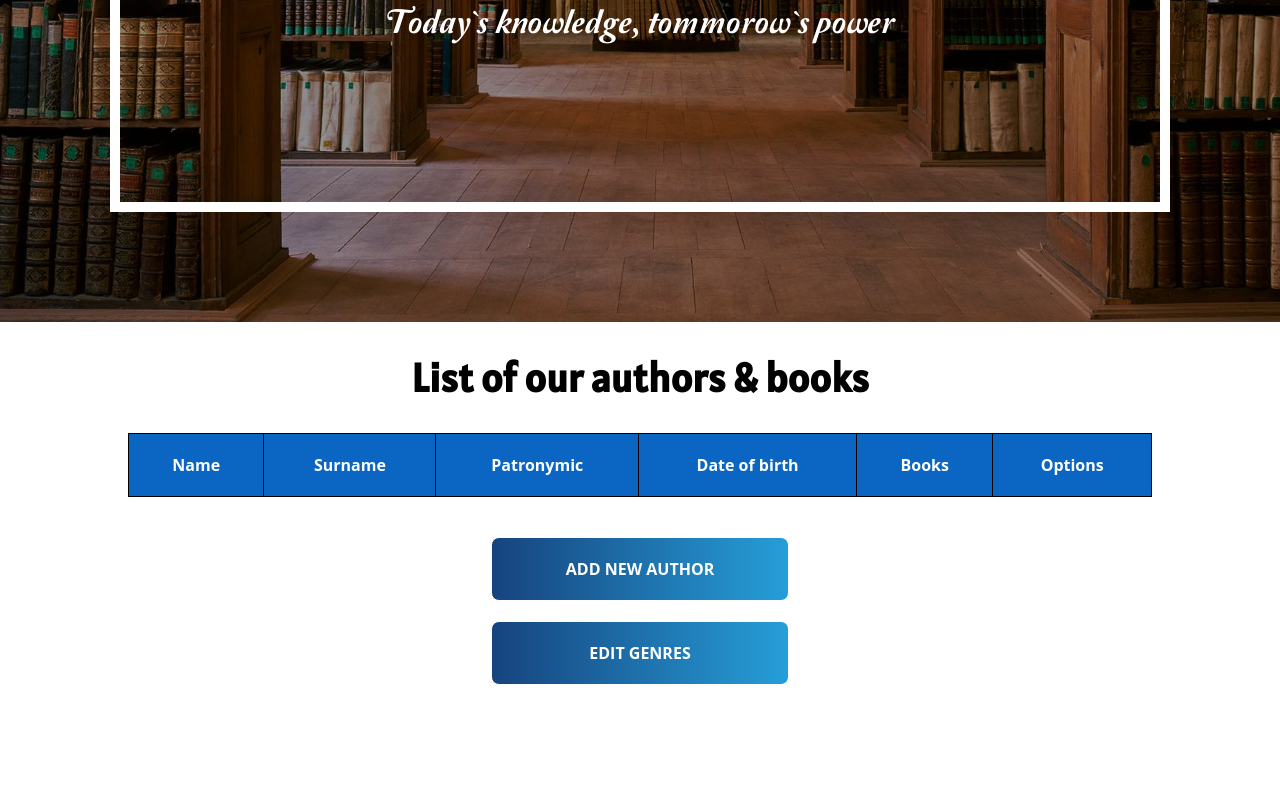
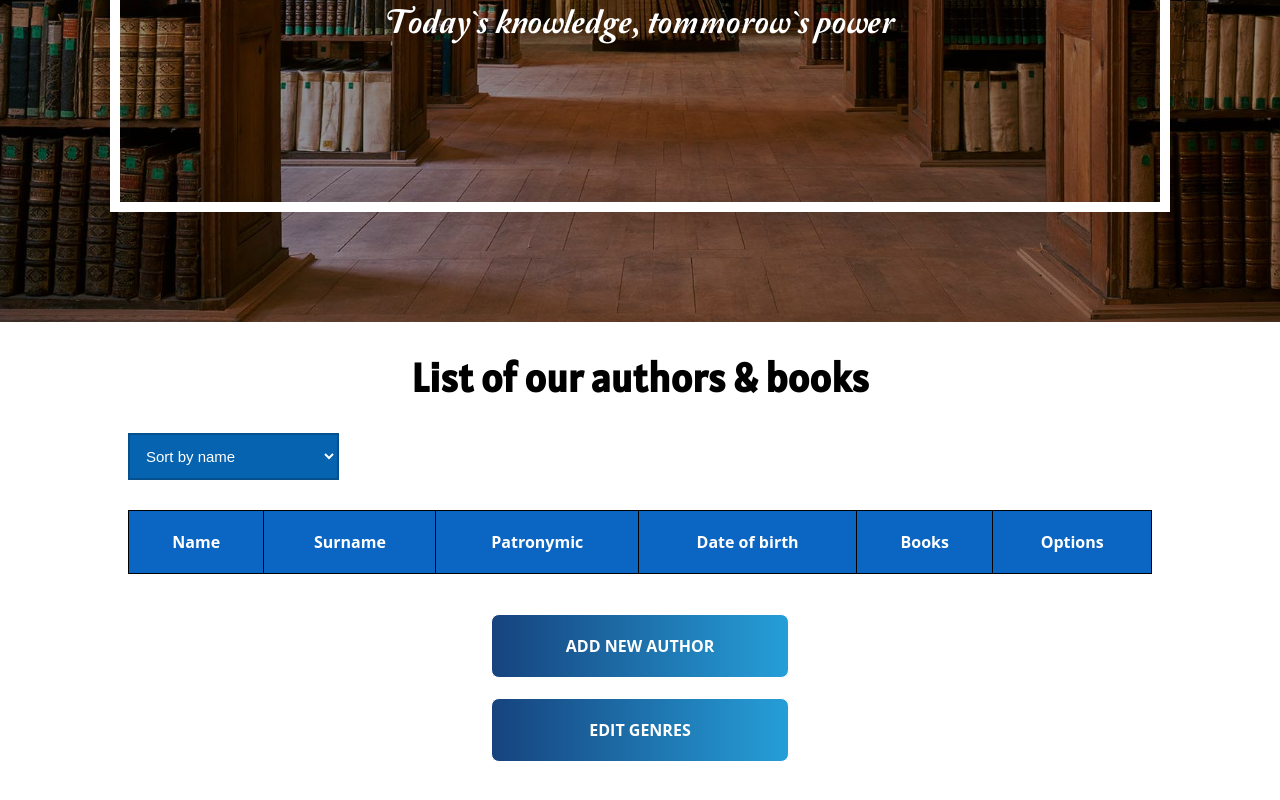
Before and after one commit to SverchkovVlad/BooksAccounting, an Angular app: page / in a window 1280 px wide. Shown: the part 478-1278 px from the top of the page. Before the commit the page ends 1203 px from the top, so only its background shows below. Built offline with nearby package versions, Linux system fonts and the light colour scheme; no server answers.

Commit message:
Added drop-down menu for future sorting methods

```diff
--- a/src/app/main/main-page/main-page.component.css
+++ b/src/app/main/main-page/main-page.component.css
@@ -64,8 +64,17 @@ h1, h3 {
     font-size: 40px;
 }
 
-.book-item {
-    border: 1px solid red;
+.list-sorting {
+    margin: 30px auto;
+}
+
+.list-sorting select {
+    background-color: #0563af;
+    color: white;
+    padding: 12px;
+    border: 2px solid #08508b;
+    font-size: 15px;
+    cursor: pointer;
 }
 
 .authors-table {
@@ -79,7 +88,10 @@ h1, h3 {
     border: 1px solid black;
 }
 
-.authors-table th, .authors-table button, .a-buttons a {
+.authors-table th,
+.authors-table button,
+.a-buttons a,
+.list-sorting {
     font-family: "Open Sans", sans-serif;
 }
 
--- a/src/app/main/main-page/main-page.component.html
+++ b/src/app/main/main-page/main-page.component.html
@@ -10,6 +10,16 @@
 <section class = "books-container">
     <div class = "center">
         <h3>List of our authors & books</h3>
+
+        <div class="list-sorting">
+            <select name="" id="">
+                <option value="0">Sort by name</option>
+                <option value="1">Sort by surname</option>
+                <option value="2">Sort by patronymic</option>
+                <option value="3">Sort by date of birth</option>
+                <option value="4">Sort by amount of books</option>
+            </select>
+        </div>
 
         <!-- Make this using table and FlexBox or Grid for responsive design -->
         <!-- https://www.w3schools.com/css/css_table.asp -->
```
